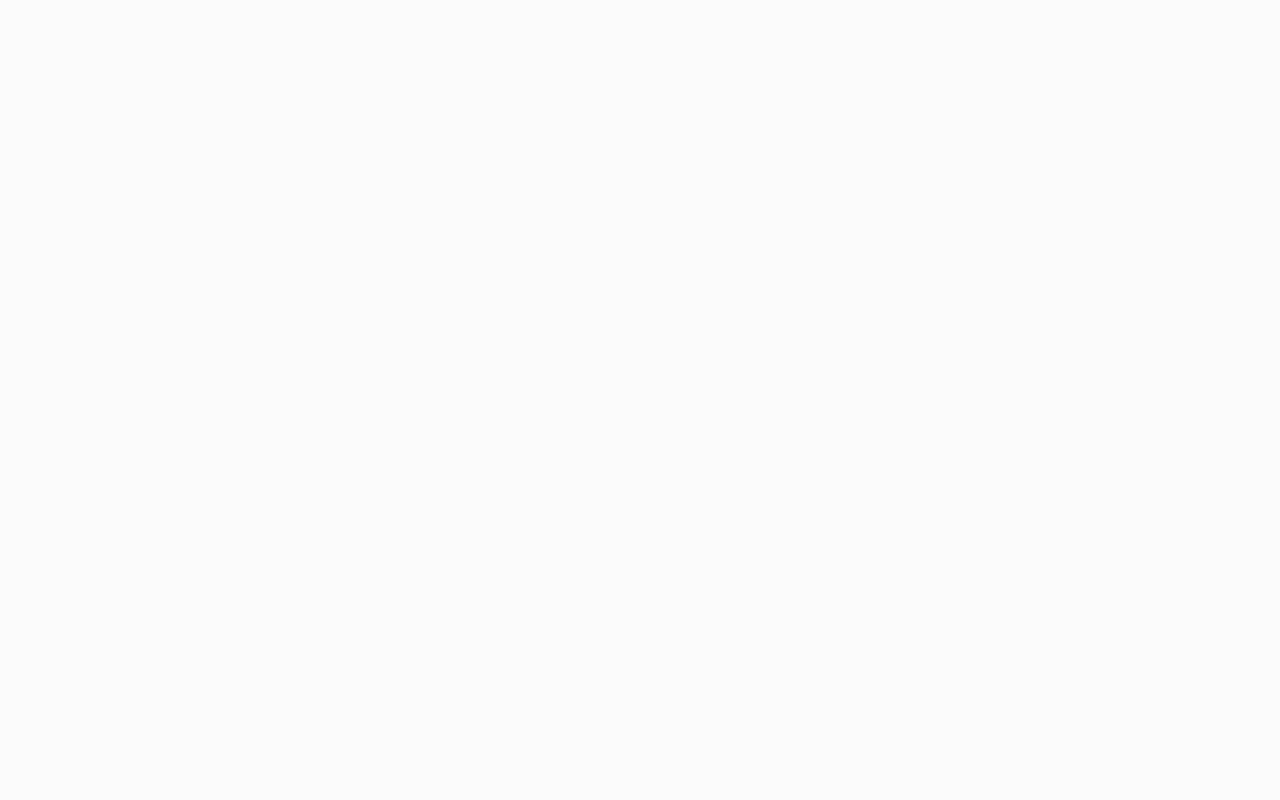
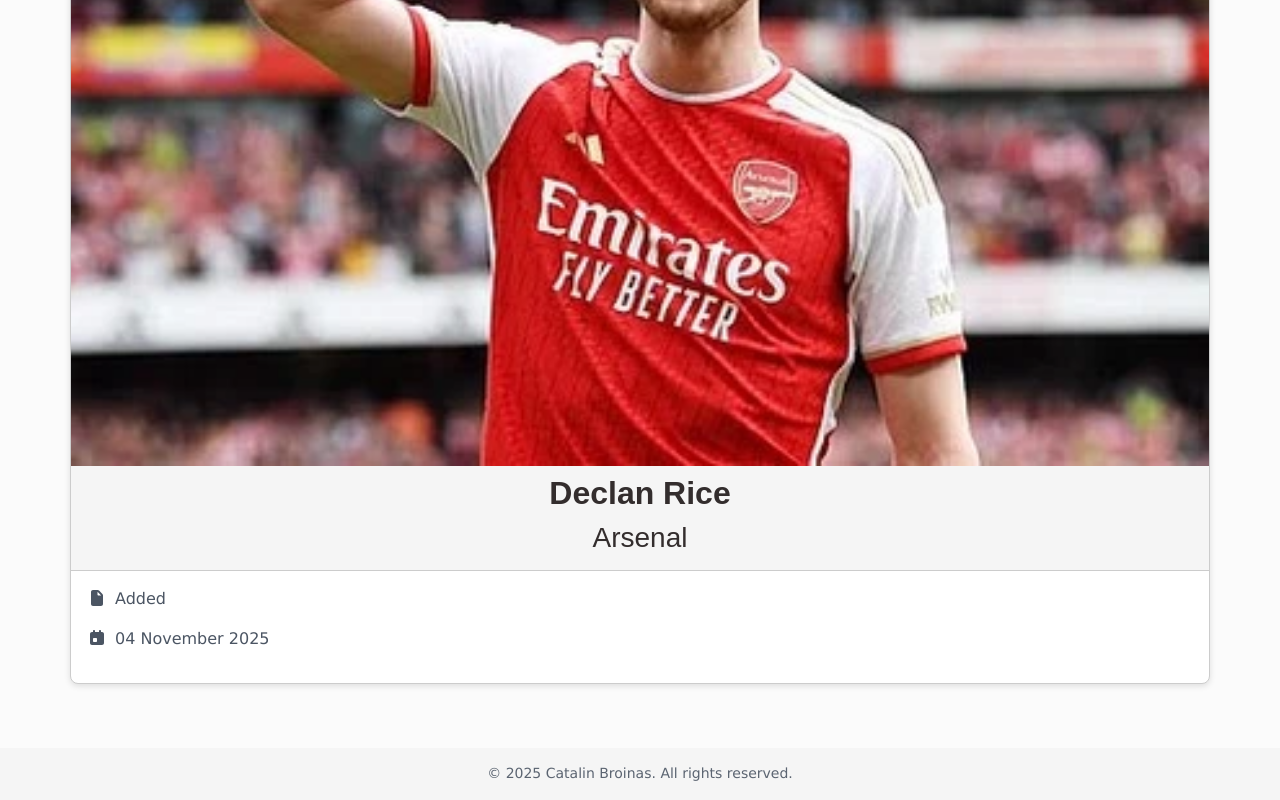
Before and after one commit to catalinbroinas/card-players, a React (Vite) app: page / in a window 1280 px wide. Shown: the part 802-1602 px from the top of the page. Before the commit the page ends 800 px from the top, so only its background shows below. Built offline with nearby package versions, Linux system fonts and the light colour scheme.

Commit message:
feat(PlayerCard): add static UI

```diff
--- /dev/null
+++ b/src/react/components/features/players/PlayerCard.jsx
@@ -0,0 +1,33 @@
+import { FontAwesomeIcon } from "@fortawesome/react-fontawesome";
+import { faFile, faCalendarDay } from "@fortawesome/free-solid-svg-icons";
+import declanRice from "../../../../assets/images/players/rice.webp";
+
+function PlayerCard() {
+  return (
+    <div className="card card-player">
+      <div className="card-image">
+        <img src={declanRice} alt="" className="img-fluid" />
+        <div className="mask mask-light"></div>
+      </div>
+
+      <div className="card-header text-center">
+        <h2 className="card-title">Declan Rice</h2>
+        <h3 className="card-subtitle">Arsenal</h3>
+      </div>
+
+      <div className="card-body">
+        <p className="card-text">
+          <FontAwesomeIcon icon={faFile} className="me-2" />
+          Added
+        </p>
+
+        <p className="card-text">
+          <FontAwesomeIcon icon={faCalendarDay} className="me-2" />
+          04 November 2025
+        </p>
+      </div>
+    </div>
+  );
+}
+
+export default PlayerCard;
--- a/src/react/components/features/players/PlayerList.jsx
+++ b/src/react/components/features/players/PlayerList.jsx
@@ -1,7 +1,10 @@
+import PlayerCard from "./PlayerCard";
 
 function PlayerList() {
   return (
-    <section className="player-list"></section>
+    <section className="player-list">
+      <PlayerCard />
+    </section>
   );
 }
 
```
Also changed, not shown: src/assets/images/players/rice.webp (added), 1 other file (tests, documents, lock files or other folders).
